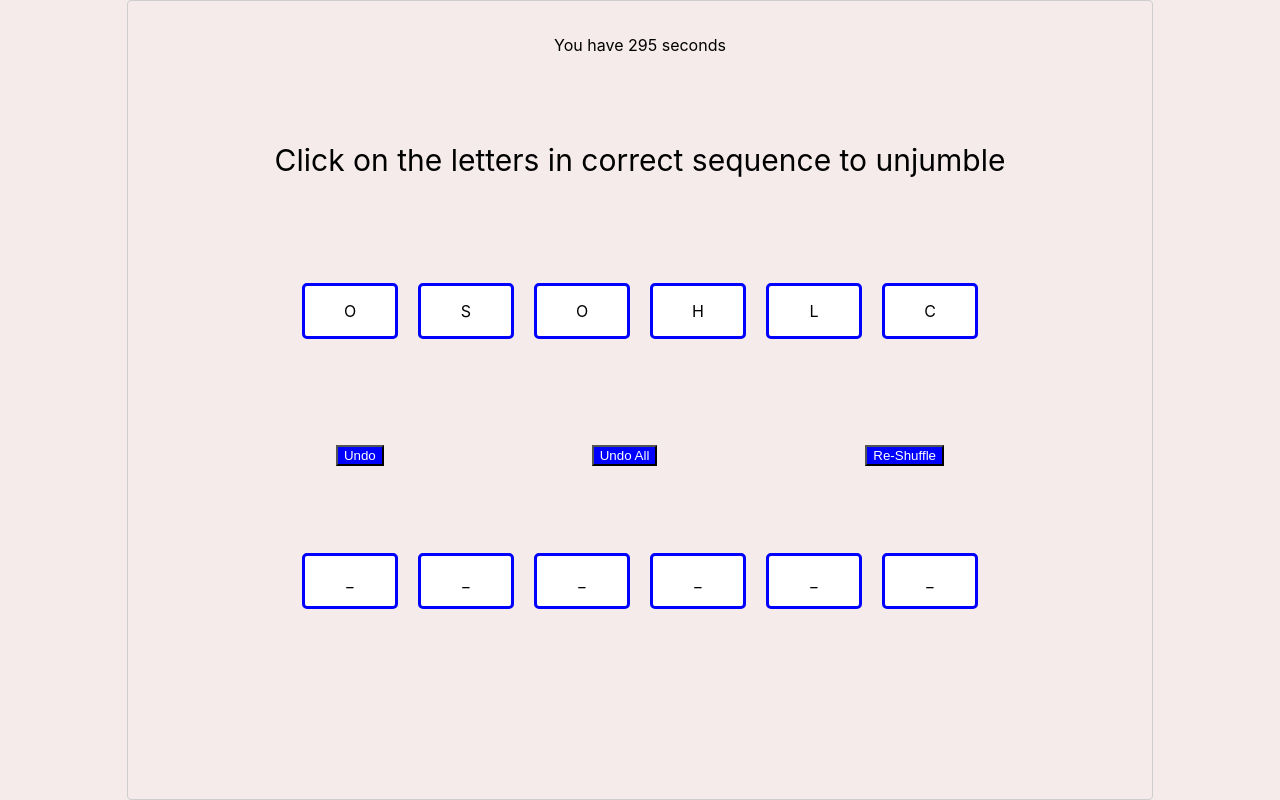
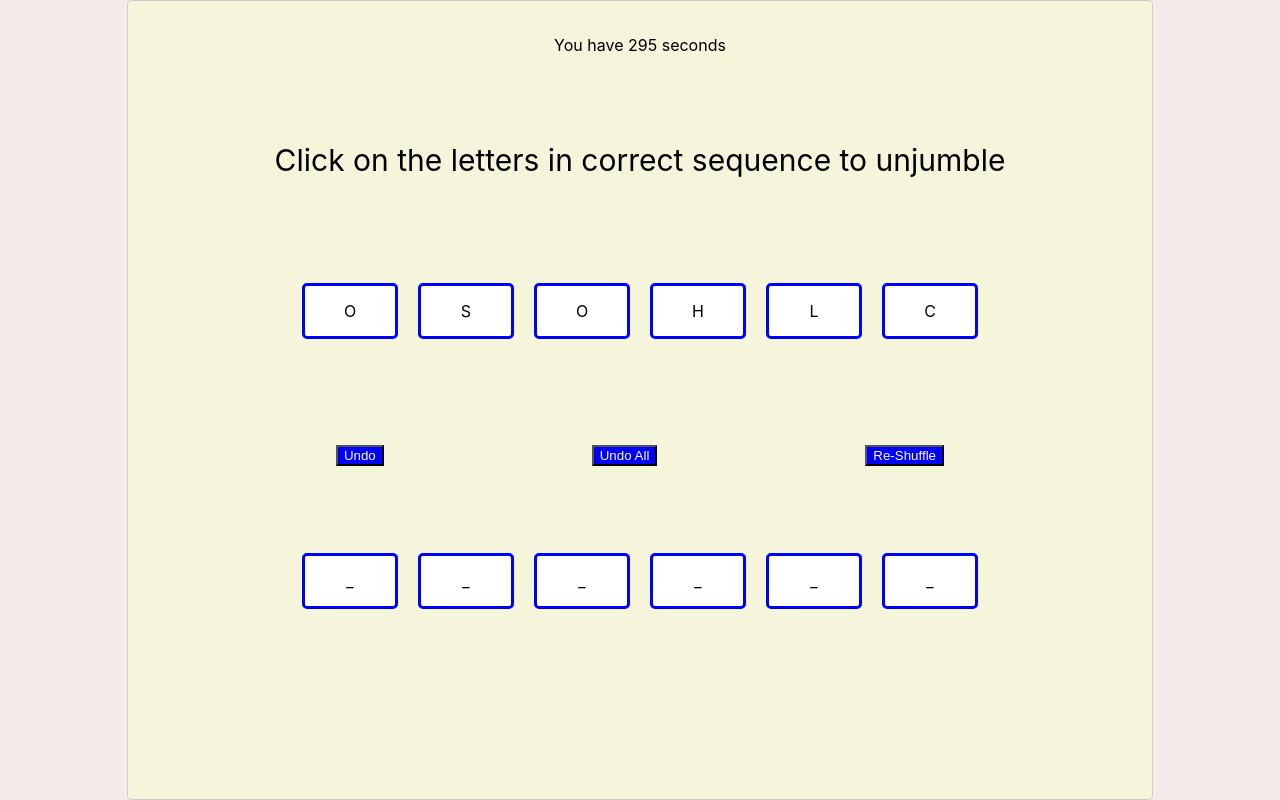
Before and after one commit to rudrajyotib/jumble-web, a React (Create React App) app: page / in a window 1280 px wide. Built offline with nearby package versions, Linux system fonts and the light colour scheme.

Commit message:
background color

```diff
--- a/src/components/ui/elements/banners/HeaderBanner.tsx
+++ b/src/components/ui/elements/banners/HeaderBanner.tsx
@@ -10,7 +10,8 @@ styles.set('instructionRibbon', `
     font-size : 30px;
 
     @media (max-width:768px){
-        font-size:1em;
+        font-size:0.9em;
+        font-weight:bold;
     }
 `)
 
--- a/src/components/ui/elements/containers/FlexBoxVerticalContainer.tsx
+++ b/src/components/ui/elements/containers/FlexBoxVerticalContainer.tsx
@@ -9,6 +9,7 @@ const ContainerStyle = styled.div`
     flex:1;
     flex-direction:column;
     display:flex;
+    background-color:beige;
 
 
     @media (max-width:768px){
```
